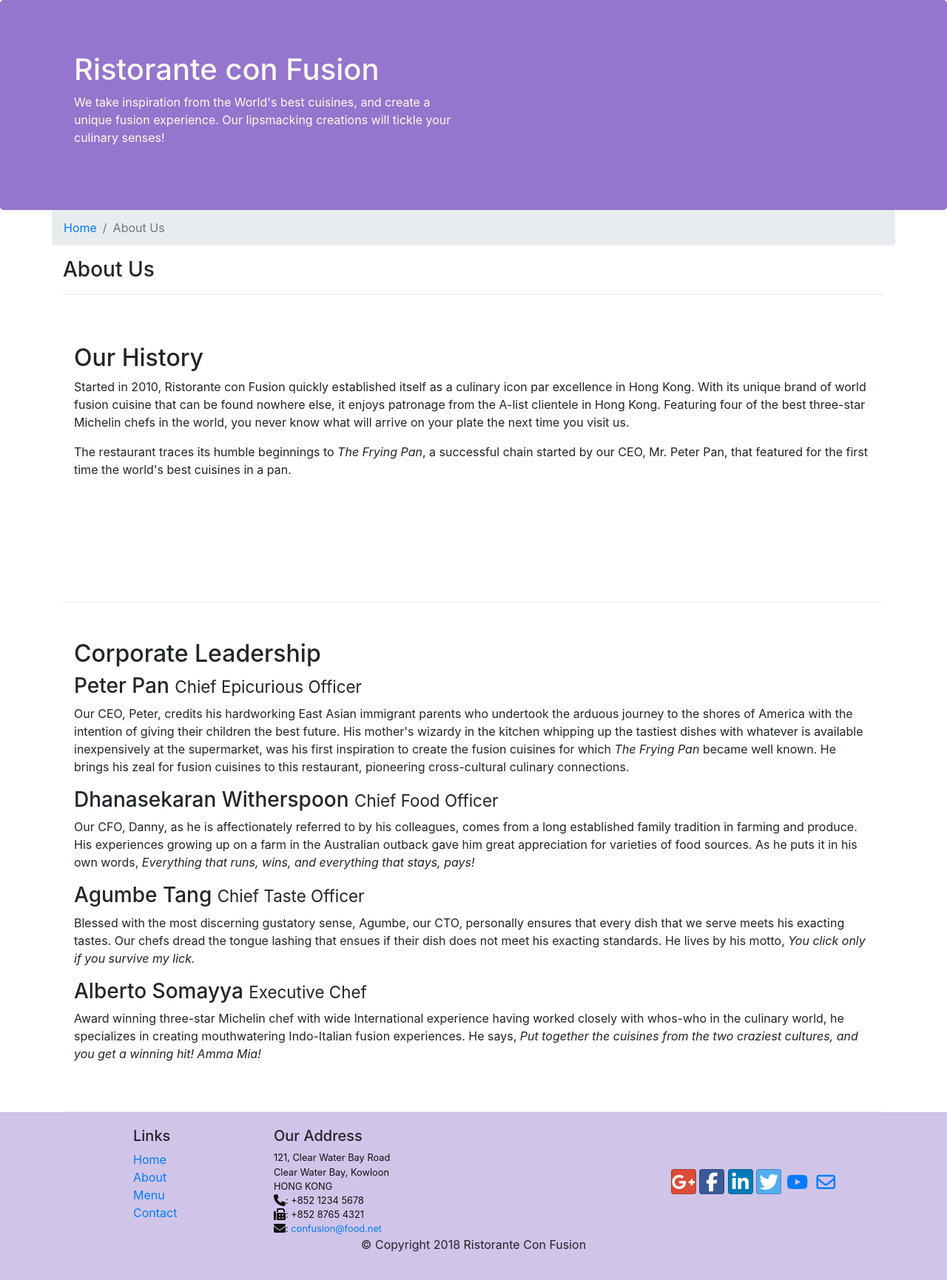
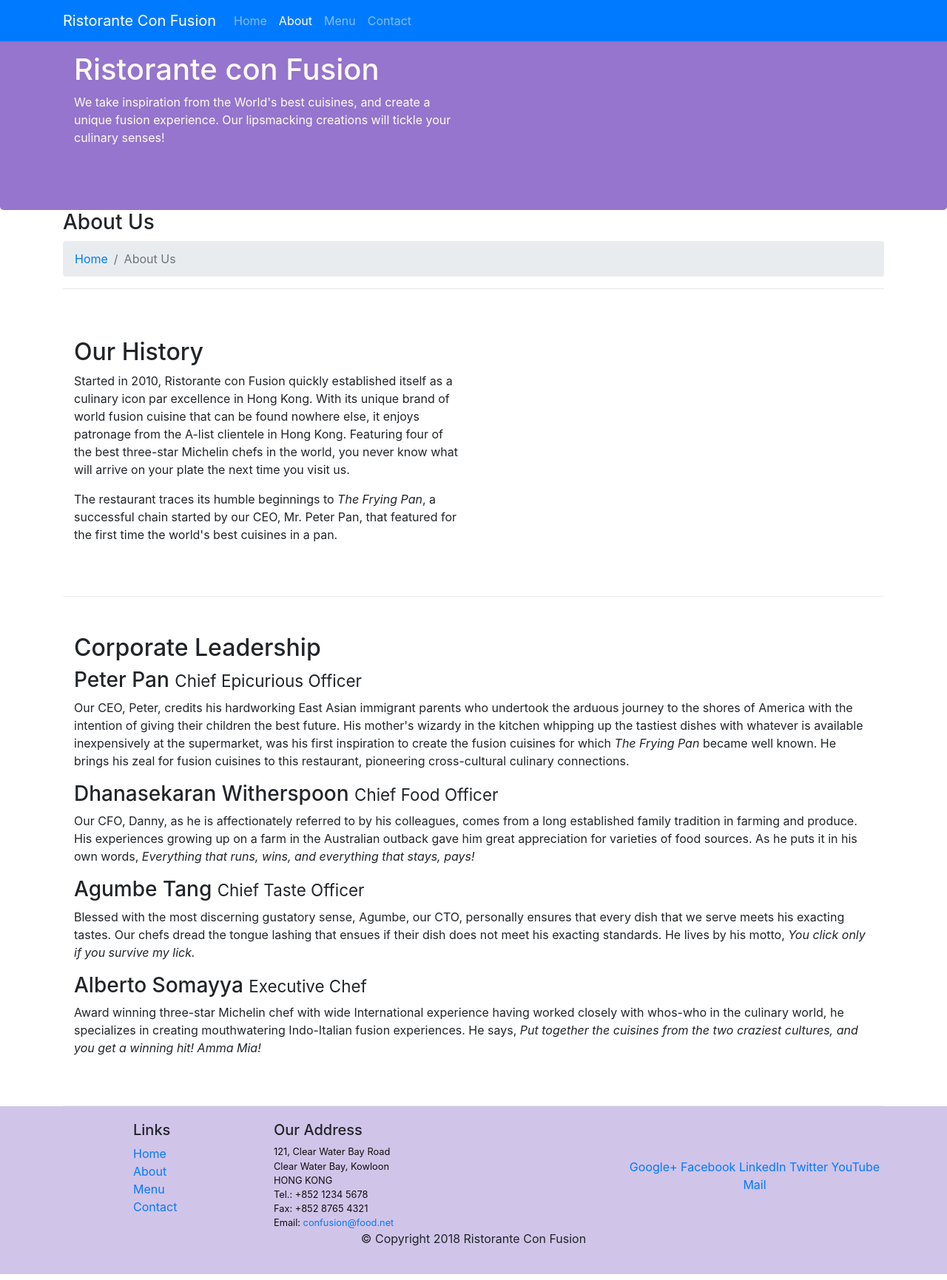
Before and after one commit to ZnS-20/Front-End-Web-UI-Framework-and-Tools-Bootstrap-4, a website: page aboutus.html in a window 1280 px wide. Shown: the whole page at 74% size. Drawn offline with nearby package versions, Linux system fonts and the light colour scheme.

Commit message:
Added navbar and breadcrums to index.html and aboutus.html

```diff
--- a/aboutus.html
+++ b/aboutus.html
@@ -1,95 +1,90 @@
+<!DOCTYPE html>
 <html lang="en">
+
 <head>
-        <title>Ristorante Con Fusion: About Us</title>
-        <meta charset="utf-8" />
-        <meta name="viewport" content="width=device-width, initial-scale=1, shrink-to-fit=no" />
-        <meta http-equiv="x-ua-compatible" content="ie=edge" />
+     <!-- Required meta tags always come first -->
+    <meta charset="utf-8">
+    <meta name="viewport" content="width=device-width, initial-scale=1, shrink-to-fit=no">
+    <meta http-equiv="x-ua-compatible" content="ie=edge">
 
     <!-- Bootstrap CSS -->
-        <link rel="stylesheet" href="node_modules/bootstrap/dist/css/bootstrap.min.css" />
-        <link rel="stylesheet" type="text/css" href="node_modules/font-awesome/css/font-awesome.min.css" />
-        <link rel="stylesheet" type="text/css" href="node_modules/bootstrap-social/bootstrap-social.css" />
-        <link rel="stylesheet" type="text/css" href="css/styles.css" />
+    <link rel="stylesheet" href="node_modules/bootstrap/dist/css/bootstrap.min.css">
+    <link rel="stylesheet" href="css/styles.css">
 
-        <style></style>
+
+    <title>Ristorante Con Fusion: About Us</title>
+
 </head>
+
 <body>
+  <nav class="navbar navbar-dark navbar-expand-sm bg-primary fixed-top">
+        <div class="container">
+            <button class="navbar-toggler" type="button" data-toggle="collapse" data-target="#Navbar">
+                <span class="navbar-toggler-icon"></span>
+            </button>
+           <a class="navbar-brand" href="#">Ristorante Con Fusion</a>
+           <div class="collapse navbar-collapse" id="Navbar">
+               <ul class="navbar-nav mr-auto">
+                    <li class="nav-item"><a class="nav-link" href="./index.html">Home</a></li>
+                    <li class="nav-item active"><a class="nav-link" href="#">About</a></li>
+                    <li class="nav-item"><a class="nav-link" href="#">Menu</a></li>
+                    <li class="nav-item"><a class="nav-link" href="#">Contact</a></li>
+                </ul>
+           </div>
+
+        </div>
+    </nav>
+
     <header class="jumbotron">
         <div class="container">
             <div class="row row-header">
                 <div class="col-12 col-sm-6">
                     <h1>Ristorante con Fusion</h1>
-                        <p>
-                            We take inspiration from the World's best cuisines, and create a unique fusion experience. Our
-                            lipsmacking creations will tickle your culinary senses!
-                        </p>
+                    <p>We take inspiration from the World's best cuisines, and create a unique fusion experience. Our lipsmacking creations will tickle your culinary senses!</p>
                 </div>
-                    <div class="col-12 col-sm"></div>
+                <div class="col-12 col-sm">
+                </div>
             </div>
         </div>
     </header>
+
     <div class="container">
-            <div class="row">
+        <div >
+            <div>
+               <h3>About Us</h3>
                 <ol class="col-12 breadcrumb">
                 <li class="breadcrumb-item"><a href="./index.html">Home</a></li>
                 <li class="breadcrumb-item active">About Us</li>
             </ol>
-                <div class="col-12">
-                    <h3>About Us</h3>
-                    <hr />
+               <hr>
             </div>
-            </div>
-            <div class="row row-content">
-                <div class="col-12">
-                    <h2>Our History</h2>
-                    <p>
-                        Started in 2010, Ristorante con Fusion quickly established itself as a culinary icon par excellence in
-                        Hong Kong. With its unique brand of world fusion cuisine that can be found nowhere else, it enjoys
-                        patronage from the A-list clientele in Hong Kong. Featuring four of the best three-star Michelin chefs in
-                        the world, you never know what will arrive on your plate the next time you visit us.
-                    </p>
-                    <p>
-                        The restaurant traces its humble beginnings to <em>The Frying Pan</em>, a successful chain started by our
-                        CEO, Mr. Peter Pan, that featured for the first time the world's best cuisines in a pan.
-                    </p>
-                </div>
-                <div></div>
         </div>
 
         <div class="row row-content">
-                <div class="col-12">
+            <div class="col-12 col-sm-6 col-md-6">
+                <h2>Our History</h2>
+                <p>Started in 2010, Ristorante con Fusion quickly established itself as a culinary icon par excellence in Hong Kong. With its unique brand of world fusion cuisine that can be found nowhere else, it enjoys patronage from the A-list clientele in Hong Kong.  Featuring four of the best three-star Michelin chefs in the world, you never know what will arrive on your plate the next time you visit us.</p>
+                <p>The restaurant traces its humble beginnings to <em>The Frying Pan</em>, a successful chain started by our CEO, Mr. Peter Pan, that featured for the first time the world's best cuisines in a pan.</p>
+            </div>
+            <div>
+            </div>
+        </div>
+
+
+        <div class="row row-content">
+            <div class="col-12 col-auto">
                 <h2>Corporate Leadership</h2>
                 <h3>Peter Pan <small>Chief Epicurious Officer</small></h3>
-                    <p class="d-none d-sm-block">
-                        Our CEO, Peter, credits his hardworking East Asian immigrant parents who undertook the arduous journey to
-                        the shores of America with the intention of giving their children the best future. His mother's wizardy in
-                        the kitchen whipping up the tastiest dishes with whatever is available inexpensively at the supermarket,
-                        was his first inspiration to create the fusion cuisines for which <em>The Frying Pan</em> became well
-                        known. He brings his zeal for fusion cuisines to this restaurant, pioneering cross-cultural culinary
-                        connections.
-                    </p>
+                <p class="d-sm-block d-none">Our CEO, Peter, credits his hardworking East Asian immigrant parents who undertook the arduous journey to the shores of America with the intention of giving their children the best future. His mother's wizardy in the kitchen whipping up the tastiest dishes with whatever is available inexpensively at the supermarket, was his first inspiration to create the fusion cuisines for which <em>The Frying Pan</em> became well known. He brings his zeal for fusion cuisines to this restaurant, pioneering cross-cultural culinary connections.</p>
                 <h3>Dhanasekaran Witherspoon <small>Chief Food Officer</small></h3>
-                    <p class="d-none d-sm-block">
-                        Our CFO, Danny, as he is affectionately referred to by his colleagues, comes from a long established
-                        family tradition in farming and produce. His experiences growing up on a farm in the Australian outback
-                        gave him great appreciation for varieties of food sources. As he puts it in his own words,
-                        <em>Everything that runs, wins, and everything that stays, pays!</em>
-                    </p>
+                <p class="d-sm-block d-none">Our CFO, Danny, as he is affectionately referred to by his colleagues, comes from a long established family tradition in farming and produce. His experiences growing up on a farm in the Australian outback gave him great appreciation for varieties of food sources. As he puts it in his own words, <em>Everything that runs, wins, and everything that stays, pays!</em></p>
                 <h3>Agumbe Tang <small>Chief Taste Officer</small></h3>
-                    <p class="d-none d-sm-block">
-                        Blessed with the most discerning gustatory sense, Agumbe, our CTO, personally ensures that every dish that
-                        we serve meets his exacting tastes. Our chefs dread the tongue lashing that ensues if their dish does not
-                        meet his exacting standards. He lives by his motto, <em>You click only if you survive my lick.</em>
-                    </p>
+                <p class="d-sm-block d-none">Blessed with the most discerning gustatory sense, Agumbe, our CTO, personally ensures that every dish that we serve meets his exacting tastes. Our chefs dread the tongue lashing that ensues if their dish does not meet his exacting standards. He lives by his motto, <em>You click only if you survive my lick.</em></p>
                 <h3>Alberto Somayya <small>Executive Chef</small></h3>
-                    <p class="d-none d-sm-block">
-                        Award winning three-star Michelin chef with wide International experience having worked closely with
-                        whos-who in the culinary world, he specializes in creating mouthwatering Indo-Italian fusion experiences.
-                        He says,
-                        <em>Put together the cuisines from the two craziest cultures, and you get a winning hit! Amma Mia!</em>
-                    </p>
+                <p class="d-sm-block d-none">Award winning three-star Michelin chef with wide International experience having worked closely with whos-who in the culinary world, he specializes in creating mouthwatering Indo-Italian fusion experiences. He says, <em>Put together the cuisines from the two craziest cultures, and you get a winning hit! Amma Mia!</em></p>
             </div>
        </div>
+
     </div>
 
     <footer class="footer">
@@ -98,7 +93,7 @@
                 <div class="col-4 offset-1 col-sm-2">
                     <h5>Links</h5>
                     <ul class="list-unstyled">
-                            <li><a href="./index.html">Home</a></li>
+                        <li><a href="#">Home</a></li>
                         <li><a href="#">About</a></li>
                         <li><a href="#">Menu</a></li>
                         <li><a href="#">Contact</a></li>
@@ -107,32 +102,22 @@
                 <div class="col-7 col-sm-5">
                     <h5>Our Address</h5>
                     <address>
-                            121, Clear Water Bay Road<br />
-                            Clear Water Bay, Kowloon<br />
-                            HONG KONG<br />
-                            <i class="fa fa-phone fa-lg"></i>: +852 1234 5678<br />
-                            <i class="fa fa-fax fa-lg"></i>: +852 8765 4321<br />
-                            <i class="fa fa-envelope fa-lg"></i>: <a href="mailto:confusion@food.net">confusion@food.net</a>
+		              121, Clear Water Bay Road<br>
+		              Clear Water Bay, Kowloon<br>
+		              HONG KONG<br>
+		              Tel.: +852 1234 5678<br>
+		              Fax: +852 8765 4321<br>
+		              Email: <a href="mailto:confusion@food.net">confusion@food.net</a>
 		           </address>
                 </div>
                 <div class="col-12 col-sm-4 align-self-center">
                     <div class="text-center">
-                            <a class="btn btn-social-icon btn-google" href="http://google.com/+"
-                                ><i class="fa fa-google-plus fa-lg"></i
-                            ></a>
-                            <a class="btn btn-social-icon btn-facebook" href="http://www.facebook.com/profile.php?id="
-                                ><i class="fa fa-facebook fa-lg"></i
-                            ></a>
-                            <a class="btn btn-social-icon btn-linkedin" href="http://www.linkedin.com/in/"
-                                ><i class="fa fa-linkedin fa-lg"></i
-                            ></a>
-                            <a class="btn btn-social-icon btn-twitter" href="http://twitter.com/"
-                                ><i class="fa fa-twitter fa-lg"></i
-                            ></a>
-                            <a class="btn btn-social-icon btn-youtube" href="http://youtube.com/"
-                                ><i class="fa fa-youtube fa-lg"></i
-                            ></a>
-                            <a class="btn btn-social-icon" href="mailto:"><i class="fa fa-envelope-o fa-lg"></i></a>
+                        <a href="http://google.com/+">Google+</a>
+                        <a href="http://www.facebook.com/profile.php?id=">Facebook</a>
+                        <a href="http://www.linkedin.com/in/">LinkedIn</a>
+                        <a href="http://twitter.com/">Twitter</a>
+                        <a href="http://youtube.com/">YouTube</a>
+                        <a href="mailto:">Mail</a>
                     </div>
                 </div>
            </div>
@@ -147,5 +132,8 @@
     <script src="node_modules/jquery/dist/jquery.slim.min.js"></script>
     <script src="node_modules/popper.js/dist/umd/popper.min.js"></script>
     <script src="node_modules/bootstrap/dist/js/bootstrap.min.js"></script>
+
+
 </body>
+
 </html>
--- a/package.json
+++ b/package.json
@@ -15,6 +15,8 @@
   },
   "dependencies": {
     "bootstrap": "^4.0.0",
+    "bootstrap-social": "^5.1.1",
+    "font-awesome": "^4.7.0",
     "jquery": "^3.3.1",
     "popper.js": "^1.12.9"
   }
```
Also changed, not shown: index.html (+16 -0 lines), 1 other file. Lines whose indentation alone changed are shown as unchanged.
